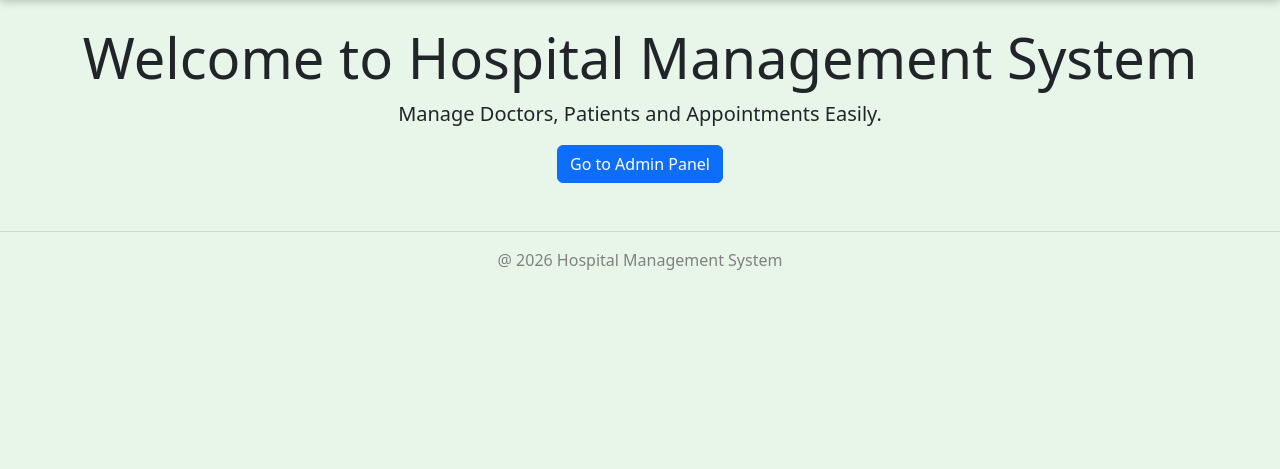
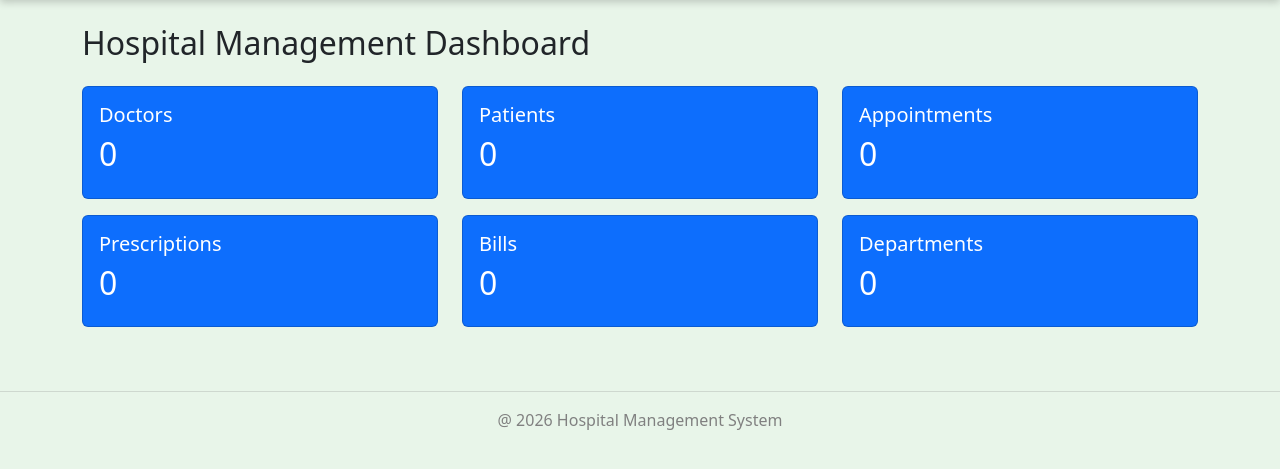
Before and after one commit to prashanttiwaricodes/Hospital-Management-System, a Django app: page / in a window 1280 px wide. Shown: the part 62-531 px from the top of the page. Run offline with Django 5.2, Linux system fonts and the light colour scheme; data that the repository does not hold is empty.

Commit message:
Succeessfuly Added cards on Dashboard

```diff
--- a/hospital_management/views.py
+++ b/hospital_management/views.py
@@ -1,4 +1,25 @@
 from django.shortcuts import render   # render() is a django shortcut that loads an html template and returns it as a response ...without render() Django woudnot know how to display html page
+from doctors.models import Doctor
+from patients.models import Patient
+from appointments.models import Appointment
+from billing.models import Bill
+from prescriptions.models import Prescription
+from departments.models import Department
 
 def home(request):   #This creates a function named home...Every django view recieves a request object
-    return render(request,"home.html")  #this means- take the incoming request, find home.html , Return it to browser
+    doctor_count=Doctor.objects.count()
+    patient_count=Patient.objects.count()
+    appointment_count=Appointment.objects.count()
+    bill_count=Bill.objects.count()
+    prescription_count=Prescription.objects.count()
+    department_count=Department.objects.count()
+
+    context={
+        "doctor_count":doctor_count,
+        "patient_count":patient_count,
+        "appointment_count":appointment_count,
+        "bill_count":bill_count,
+        "prescription_count":prescription_count,
+        "department_count":department_count,
+    }
+    return render(request,"home.html",context)  #this means- take the incoming request, find home.html , Return it to browser
--- a/templates/home.html
+++ b/templates/home.html
@@ -1,16 +1,72 @@
 {% extends 'base.html' %}
 {% block title %}
-Home
+Dashboard
 {% endblock %}
 
 {% block content %}
 
-<div class="text-center">
-    <h1 class="display-4">Welcome to Hospital Management System</h1>
-    <p class="lead">
-        Manage Doctors, Patients and Appointments Easily.
-    </p>
-    <a href="{% url 'admin:index' %}" class="btn btn-primary">Go to Admin Panel</a>
+<h2 class="mb-4">Hospital Management Dashboard</h2>
+
+<div class="row">
+
+
+    <div class="col-md-4 mb-3">
+        <div class="card text-white bg-primary">
+            <div class="card-body">
+                <h5>Doctors</h5>
+                <h2>{{doctor_count}}</h2>
+            </div>
+        </div>
+    </div>
+    <div class="col-md-4 mb-3">
+        <div class="card text-white bg-primary">
+            <div class="card-body">
+                <h5>Patients</h5>
+                <h2>{{patient_count}}</h2>
+            </div>
+        </div>
+    </div>
+
+
+    <div class="col-md-4 mb-3">
+        <div class="card text-white bg-primary">
+            <div class="card-body">
+                <h5>Appointments</h5>
+                <h2>{{appointment_count}}</h2>
+            </div>
+        </div>
+    </div>
+
+
+    <div class="col-md-4 mb-3">
+        <div class="card text-white bg-primary">
+            <div class="card-body">
+                <h5>Prescriptions</h5>
+                <h2>{{prescription_count}}</h2>
+            </div>
+        </div>
+    </div>
+
+
+    <div class="col-md-4 mb-3">
+        <div class="card text-white bg-primary">
+            <div class="card-body">
+                <h5>Bills</h5>
+                <h2>{{bill_count}}</h2>
+            </div>
+        </div>
+    </div>
+
+    <div class="col-md-4 mb-3">
+        <div class="card text-white bg-primary">
+            <div class="card-body">
+                <h5>Departments</h5>
+                <h2>{{department_count}}</h2>
+            </div>
+        </div>
+    </div>
+
+
 </div>
 
 {% endblock %}
```
